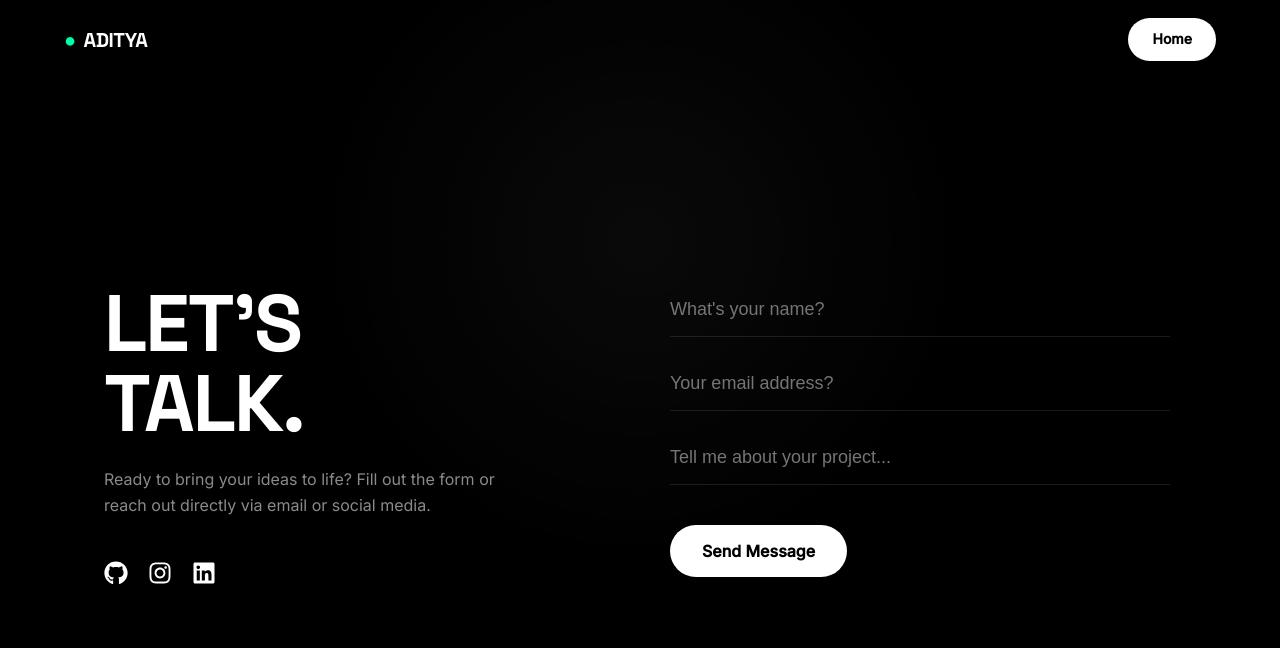
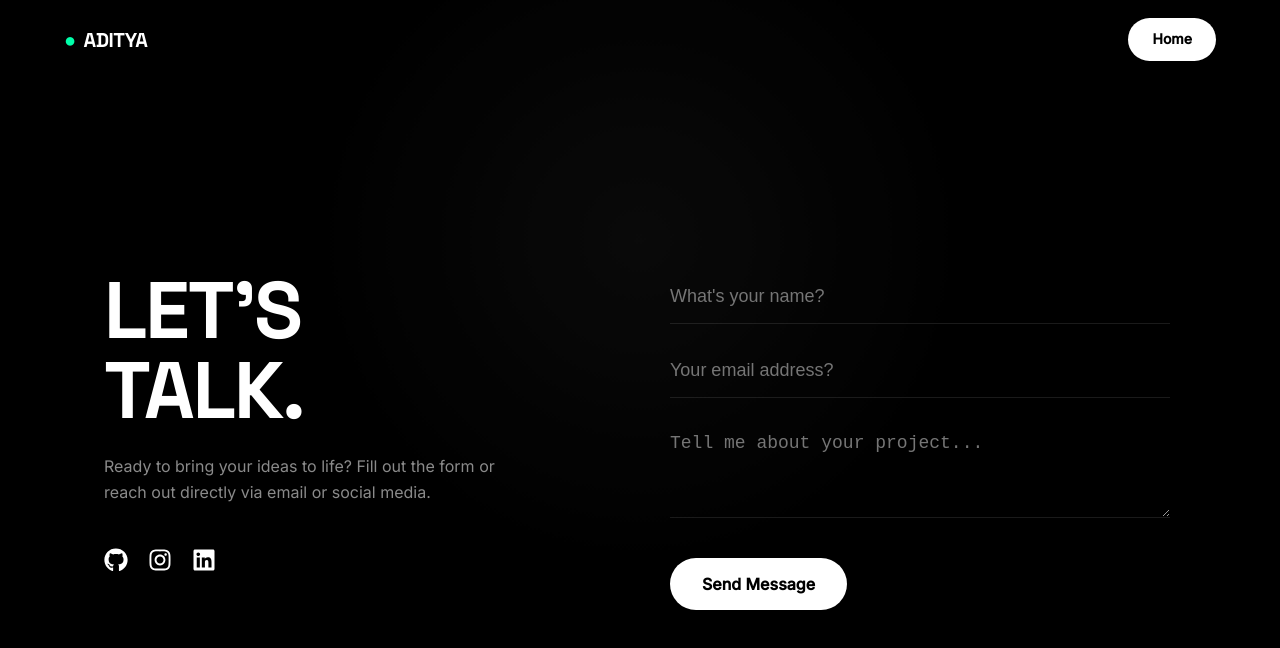
Before and after one commit to ADITYAKIRAN890/Porfolio, a React (Vite) app: page /contact in a window 1280 px wide. Shown: the top 648 px of the page. Built offline with nearby package versions, Linux system fonts and the light colour scheme.

Commit message:
Integrate EmailJS for contact form and auto-reply

```diff
--- a/package.json
+++ b/package.json
@@ -10,6 +10,7 @@
     "preview": "vite preview"
   },
   "dependencies": {
+    "@emailjs/browser": "^4.4.1",
     "lucide-react": "^1.14.0",
     "react": "^19.2.5",
     "react-dom": "^19.2.5",
--- a/src/pages/ContactPage.jsx
+++ b/src/pages/ContactPage.jsx
@@ -1,16 +1,46 @@
-import React, { useState } from 'react';
+import React, { useState, useRef } from 'react';
 import { FaGithub, FaInstagram, FaLinkedin, FaCheckCircle } from 'react-icons/fa';
+import emailjs from '@emailjs/browser';
 
 const ContactPage = () => {
   const [status, setStatus] = useState('idle');
+  const form = useRef();
 
   const handleSubmit = (e) => {
     e.preventDefault();
     setStatus('submitting');
-    setTimeout(() => {
-      setStatus('success');
-      setTimeout(() => setStatus('idle'), 3000);
-    }, 1500);
+
+    const serviceId = import.meta.env.VITE_EMAILJS_SERVICE_ID;
+    const templateId = import.meta.env.VITE_EMAILJS_TEMPLATE_ID;
+    const autoReplyTemplateId = import.meta.env.VITE_EMAILJS_AUTO_REPLY_TEMPLATE_ID;
+    const publicKey = import.meta.env.VITE_EMAILJS_PUBLIC_KEY;
+
+    if (!serviceId || !templateId || !publicKey || templateId.includes('your_template_id') || publicKey.includes('your_public_key')) {
+      alert('EmailJS credentials are not fully configured in .env file.');
+      setStatus('idle');
+      return;
+    }
+
+    // Send the main contact email
+    emailjs.sendForm(serviceId, templateId, form.current, publicKey)
+      .then((result) => {
+        console.log('Main email sent:', result.text);
+
+        // If auto-reply template is provided, send the auto-reply
+        if (autoReplyTemplateId) {
+          emailjs.sendForm(serviceId, autoReplyTemplateId, form.current, publicKey)
+            .then(res => console.log('Auto-reply sent:', res.text))
+            .catch(err => console.error('Failed to send auto-reply:', err.text));
+        }
+
+        setStatus('success');
+        form.current.reset();
+        setTimeout(() => setStatus('idle'), 3000);
+      }, (error) => {
+        console.log(error.text);
+        alert('Failed to send message. Please try again later.');
+        setStatus('idle');
+      });
   };
 
   return (
@@ -34,10 +64,10 @@ const ContactPage = () => {
           </div>
         </div>
 
-        <form className="contact-form" onSubmit={handleSubmit} style={{ width: '100%', maxWidth: '500px' }}>
-          <input type="text" placeholder="What's your name?" className="input-field" required />
-          <input type="email" placeholder="Your email address?" className="input-field" required />
-          <input type="text" placeholder="Tell me about your project..." className="input-field" required />
+        <form ref={form} className="contact-form" onSubmit={handleSubmit} style={{ width: '100%', maxWidth: '500px' }}>
+          <input type="text" name="user_name" placeholder="What's your name?" className="input-field" required />
+          <input type="email" name="user_email" placeholder="Your email address?" className="input-field" required />
+          <textarea name="message" placeholder="Tell me about your project..." className="input-field" style={{ minHeight: '100px', paddingTop: '15px' }} required />
           <button type="submit" className="submit-btn" disabled={status !== 'idle'}>
             {status === 'idle' && 'Send Message'}
             {status === 'submitting' && 'Sending...'}
```
Also changed, not shown: 2 other files (tests, documents, lock files or other folders).
